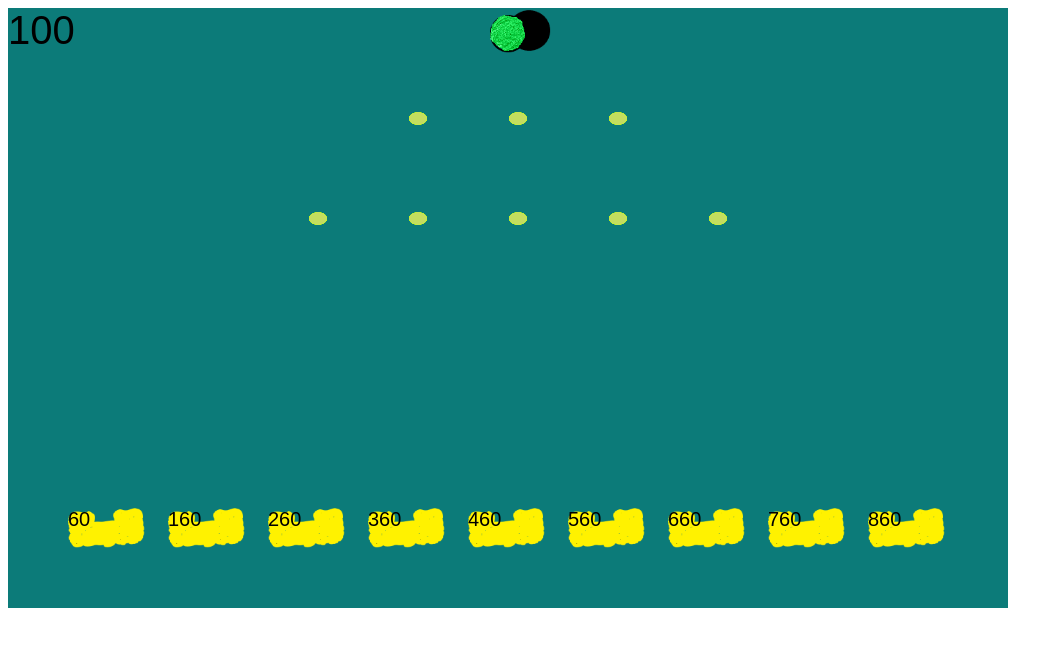
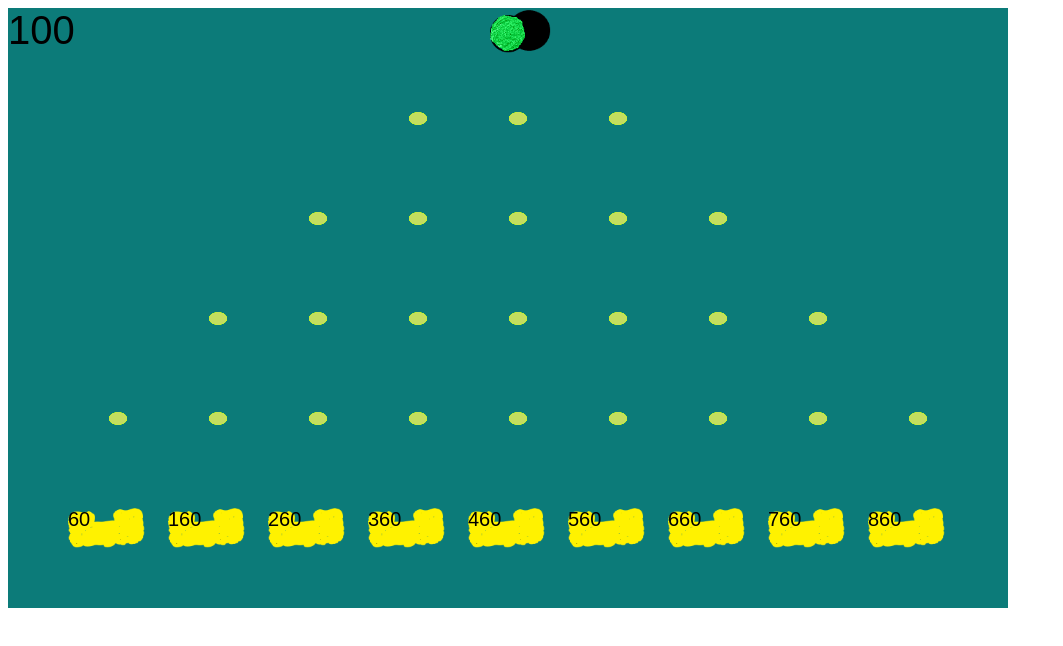
Before and after one commit to kamvegwij/PlinkoGame, a website: page index.html in a window 1280 px wide. Shown: the whole page, without its empty margins (0-1063 px from the left). Drawn offline with Linux system fonts and the light colour scheme; animation ran at ten frames a second.

Commit message:
seperate js from html script

```diff
--- a/index.html
+++ b/index.html
@@ -5,148 +5,7 @@
     <meta name="viewport" content="width=device-width, initial-scale=1.0">
     <title>Plinko</title>
     <script src = "js/pixi.min.js"></script>
-
-   <script>
-
-    let app;
-    let box;
-
-    let start_p;
-    let pins;
-    let player_node;
-    let score_text_node; let score_text = "n/a";
-    let player_score = 100; //default score
-
-    function create_player(pivot, w, h, app_w, app_h) //FUNCTION TO CREATE NEW PLAYER
-    {
-        player_node = PIXI.Sprite.from("/images/player_ball.png");
-        player_node.anchor.set(pivot)
-        player_node.width = w;
-        player_node.height = h;
-
-        player_node.position.set(app_w, app_h);
-
-        player_node.vy = 0;
-        app.stage.addChild(player_node)
-    }
-
-    function create_text_node(t)
-    {
-        const text_style = new PIXI.TextStyle({
-            fontSize: 40
-        });
-
-        score_text_node = new PIXI.Text(t.toString(), text_style);
-        app.stage.addChild(score_text_node);
-    }
-
-    function create_bucket(w, h, app_w, app_h, world)
-    {
-        box = PIXI.Sprite.from("images/collect_box.png");
-
-        box.width = w;
-        box.height = h;
-        box.x = app_w;
-        box.y = app_h;
-
-        world.stage.addChild(box);
-
-    }
-
-    function create_start_point(w, h, app_w, app_h, world)
-    {
-        start_p = PIXI.Sprite.from("images/player_start_point.png");
-
-        start_p.width = w;
-        start_p.height = h;
-        start_p.x = app_w;
-        start_p.y = app_h;
-
-        world.stage.addChild(start_p);
-    }
-
-    function create_pins(w, h, app_w, app_h, world)
-    {
-
-        // WE WILL USE THE STAR PATTERN ALGORITHM TO SET THE PINS IN GRID SHAPE
-        pins = PIXI.Sprite.from("images/pins.png");
-
-        pins.width = w;
-        pins.height = h;
-        pins.x = app_w;
-        pins.y = app_h;
-
-        world.stage.addChild(pins);
-    }
-
-    function set_bucket_text(stemp)
-    {//function to change bucket score text
-        const b_style = new PIXI.TextStyle({
-            fontSize: 20
-        });
-
-        const bucket_text = new PIXI.Text(stemp.toString(), b_style);
-        bucket_text.anchor.set(0);
-        bucket_text.x = stemp;
-        bucket_text.y = 500;
-
-        app.stage.addChild(bucket_text);
-    }
-
-    function create_game_world()
-    {
-        let b_temp = 60; //buckets far left position
-
-        for (let i = 0; i < 9; i++)
-        {
-            create_bucket(80, 40, (b_temp), 500, app);
-            set_bucket_text(b_temp);
-
-            b_temp += 100;
-        }
-
-
-        create_start_point(45, 45, app.view.width/2, 0, app); //STARTING POINT
-
-
-        create_pins(20, 20, 400, 100, app); //PINS
-        create_pins(20, 20, 500, 100, app);
-        create_pins(20, 20, 600, 100, app);
-        create_pins(20, 20, 400, 200, app);
-        create_pins(20, 20, 500, 200, app);
-        create_pins(20, 20, 600, 200, app);
-        create_pins(20, 20, 300, 200, app);
-        create_pins(20, 20, 700, 200, app);
-    }
-
-    window.onload = function()
-    {
-        app = new PIXI.Application(
-            {
-                width: 1000,
-                height: 600,
-                backgroundColor: 818041}
-        );
-        document.body.appendChild(app.view);
-
-        //create game world and add nodes:
-        create_game_world();
-        create_player(0.5, 40, 40, app.view.width/2, 25);
-        create_text_node(score_text);
-
-        app.ticker.add((delta) =>
-        {
-            score_text_node.text = player_score.toString();
-
-            if (player_score > 0)
-            {
-                //player_score -= 0.01;
-            }
-
-        });
-    }
-   </script>
-
+    <script src = "src/main.js"></script>
 </head>
 <body>
 </body>
--- a/package.json
+++ b/package.json
@@ -4,5 +4,6 @@
   },
   "dependencies": {
     "pixi.js": "^7.4.0"
-  }
+  },
+  "type": "module"
 }
--- /dev/null
+++ b/src/main.js
@@ -0,0 +1,201 @@
+let app;
+let bucket_node;
+let grid_pin_node;
+let start_point_node;
+
+let player_node;
+let score_text_node; let score_text = "n/a";
+let player_score = 100; //default score
+let ball_dropped = false;
+
+const array_buckets = [];
+const array_grid_pins = [];
+
+function create_player(pivot, w, h, app_w, app_h) //FUNCTION TO CREATE NEW PLAYER
+{
+    player_node = PIXI.Sprite.from("/images/player_ball.png");
+    player_node.anchor.set(pivot)
+    player_node.width = w;
+    player_node.height = h;
+
+    player_node.position.set(app_w, app_h);
+
+    player_node.vy = 0;
+
+    player_node.interactive = true; //allows input events
+
+    app.stage.addChild(player_node)
+}
+
+function create_score_text_node(t)
+{
+    const text_style = new PIXI.TextStyle({
+        fontSize: 40
+    });
+
+    score_text_node = new PIXI.Text(t.toString(), text_style);
+    app.stage.addChild(score_text_node);
+}
+
+function create_bucket(w, h, app_w, app_h)
+{
+    bucket_node = PIXI.Sprite.from("images/collect_box.png");
+
+    bucket_node.width = w;
+    bucket_node.height = h;
+    bucket_node.x = app_w;
+    bucket_node.y = app_h;
+    array_buckets.push(bucket_node);
+
+    app.stage.addChild(bucket_node);
+
+}
+
+function create_start_point(w, h, app_w, app_h)
+{
+    start_point_node = PIXI.Sprite.from("images/player_start_point.png");
+
+    start_point_node.width = w;
+    start_point_node.height = h;
+    start_point_node.x = app_w;
+    start_point_node.y = app_h;
+
+    app.stage.addChild(start_point_node);
+}
+
+function create_pins(w, h, app_w, app_h)
+{
+
+    // WE WILL USE THE STAR PATTERN ALGORITHM TO SET THE PINS IN GRID SHAPE
+    grid_pin_node = PIXI.Sprite.from("images/pins.png");
+
+    grid_pin_node.width = w;
+    grid_pin_node.height = h;
+    grid_pin_node.x = app_w;
+    grid_pin_node.y = app_h;
+    array_grid_pins.push(grid_pin_node);
+    app.stage.addChild(grid_pin_node);
+}
+
+function set_bucket_text(stemp)
+{//function to change bucket score text
+    const b_style = new PIXI.TextStyle({
+        fontSize: 20
+    });
+
+    const bucket_text = new PIXI.Text(stemp.toString(), b_style);
+    bucket_text.anchor.set(0);
+    bucket_text.x = stemp;
+    bucket_text.y = 500;
+
+    app.stage.addChild(bucket_text);
+}
+
+function create_game_world()
+{
+    let bucket_score_text = 60; //buckets far left position
+
+    for (let i = 0; i < 9; i++)
+    {
+        create_bucket(80, 40, (bucket_score_text), 500);
+        set_bucket_text(bucket_score_text);
+
+        bucket_score_text += 100;
+    }
+
+    create_start_point(45, 45, app.view.width/2, 0); //STARTING POINT
+
+
+    create_pins(20, 20, 400, 100); //TODO: Algorithm to draw this grid
+    create_pins(20, 20, 500, 100);
+    create_pins(20, 20, 600, 100);
+    create_pins(20, 20, 400, 200);
+    create_pins(20, 20, 500, 200);
+    create_pins(20, 20, 600, 200);
+    create_pins(20, 20, 300, 200);
+    create_pins(20, 20, 700, 200);
+    create_pins(20, 20, 400, 300);
+    create_pins(20, 20, 500, 300);
+    create_pins(20, 20, 600, 300);
+    create_pins(20, 20, 300, 300);
+    create_pins(20, 20, 700, 300);
+    create_pins(20, 20, 800, 300);
+    create_pins(20, 20, 200, 300);
+    create_pins(20, 20, 400, 400);
+    create_pins(20, 20, 500, 400);
+    create_pins(20, 20, 600, 400);
+    create_pins(20, 20, 300, 400);
+    create_pins(20, 20, 700, 400);
+    create_pins(20, 20, 800, 400);
+    create_pins(20, 20, 200, 400);
+    create_pins(20, 20, 100, 400);
+    create_pins(20, 20, 900, 400);
+}
+
+function grid_pins_mechanics()
+{
+    //in this function I add functionality to the grid pins
+    let len = array_grid_pins.length;
+    for (let x = 0; x < len; x++)
+    {
+
+    }
+}
+function buckets_mechanics()
+{
+    //in this function I add functionality to the score buckets:
+    let len = array_buckets.length;
+    for (let x = 0; x < len; x++)
+    {
+
+    }
+}
+
+function drop_player()
+{
+    if (player_node.y <= 500 && player_node.y >= 0)
+    {
+        player_node.on('pointerdown', function()
+        {
+            ball_dropped = true
+            player_score -= 10; //deduct score for dropping ball
+
+        });
+    }
+    else
+    {
+        player.position.set(app.view.width/2, 25);
+        ball_dropped = false; //reset
+    }
+}
+window.onload = function()
+{
+    app = new PIXI.Application(
+        {
+            width: 1000,
+            height: 600,
+            backgroundColor: 818041}
+    );
+    document.body.appendChild(app.view);
+
+    //create game world and add nodes:
+    create_game_world();
+    create_player(0.5, 40, 40, app.view.width/2, 25);
+    create_score_text_node(score_text);
+
+    drop_player();
+    grid_pins_mechanics();
+    buckets_mechanics();
+
+    app.ticker.add((delta) =>
+    {
+        score_text_node.text = player_score.toString();
+
+        if (player_score > 0 && ball_dropped == true)
+        {
+            console.log(player_node.y);
+            player_node.y += 1;
+        }
+
+    });
+}
```
